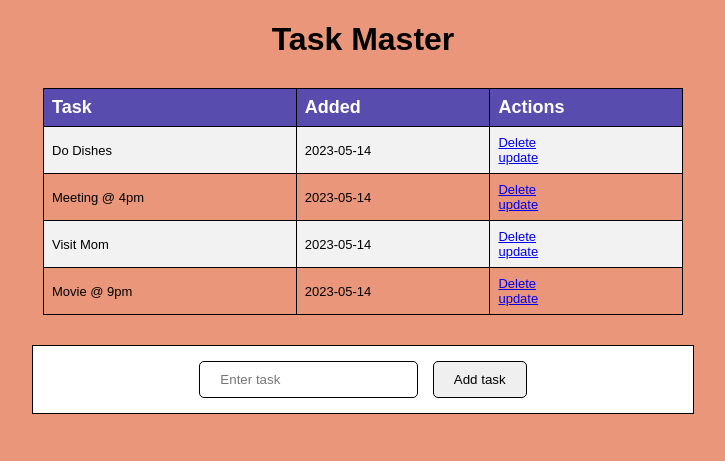
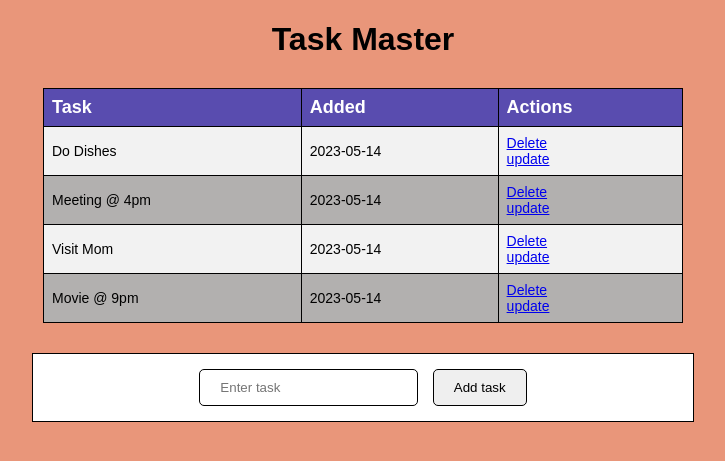
Before and after one commit to sachdev27/Flask, a Flask app: page / in a window 1280 px wide. Shown: the top 461 px of the page, without its empty margins (277-1002 px from the left). Run offline with Flask 3, Linux system fonts and the light colour scheme.

Commit message:
Update Readme

```diff
--- a/static/css/main.css
+++ b/static/css/main.css
@@ -13,7 +13,7 @@ table {
     border-collapse: collapse;
     width: 50%;
     border: 1px solid #000000;
-    font-size: 13px;
+    font-size: 14px;
     margin: 30px auto;
 }
 
@@ -34,6 +34,8 @@ th {
     color: white;
 }
 tr:nth-child(even){background-color: #f2f2f2}
+tr:nth-child(odd){background-color: #b2b0af}
+
 
 form {
     margin: 30px auto;
```
Also changed, not shown: README.md, instance/test.db.
